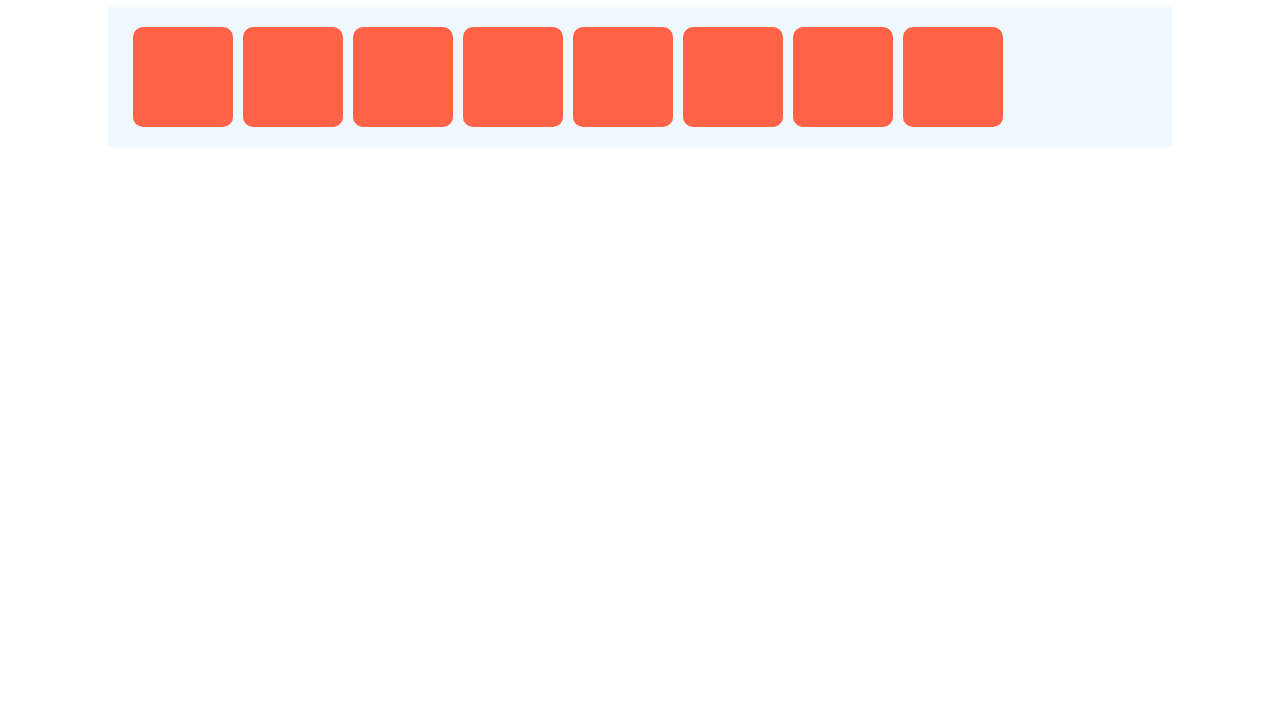
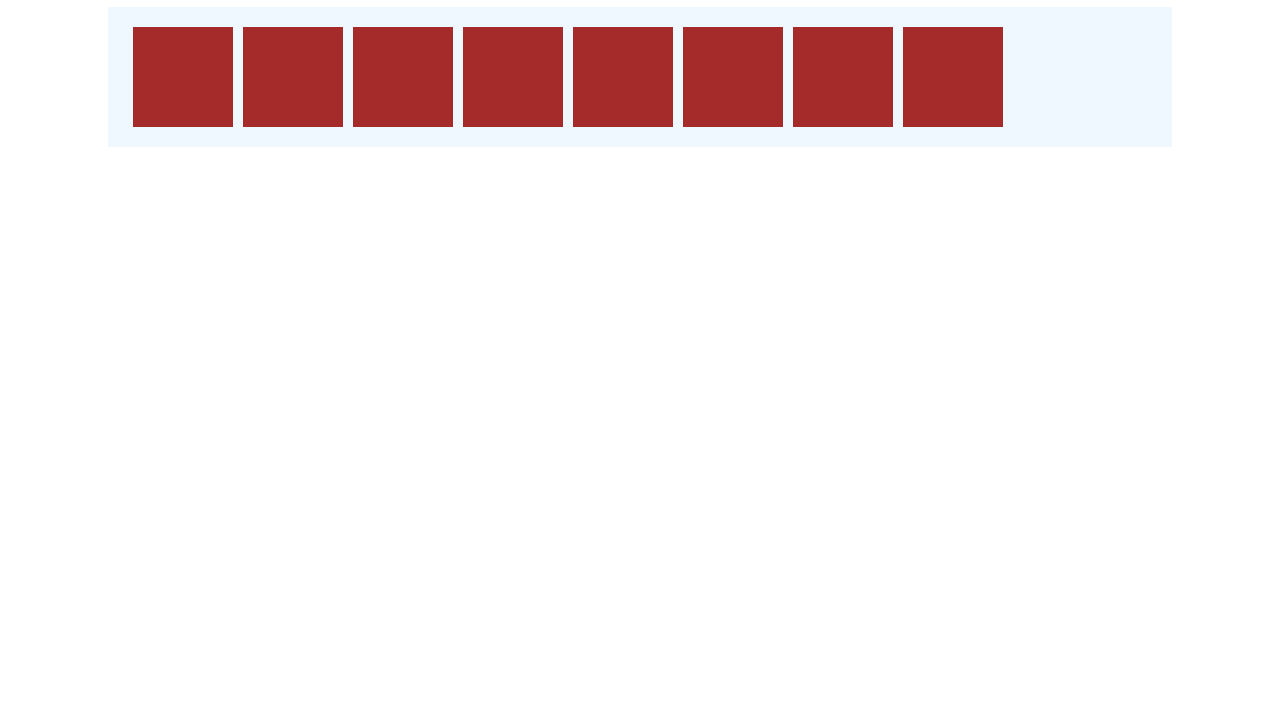
Before and after one commit to wahdjong-pc/webdev, a plain HTML site: page index.html in a window 1280 px wide. Shown: the part 73-800 px from the top of the page. Drawn offline with Linux system fonts and the light colour scheme.

Commit message:
i deleted border-radius

```diff
--- a/css/styles.css
+++ b/css/styles.css
@@ -15,7 +15,6 @@ body {
 .kotak{
     width: 100px;
     height: 100px;
-    background-color: tomato;
+    background-color: brown;
     margin: 0 5px;
-    border-radius: 10px;
 }
```
